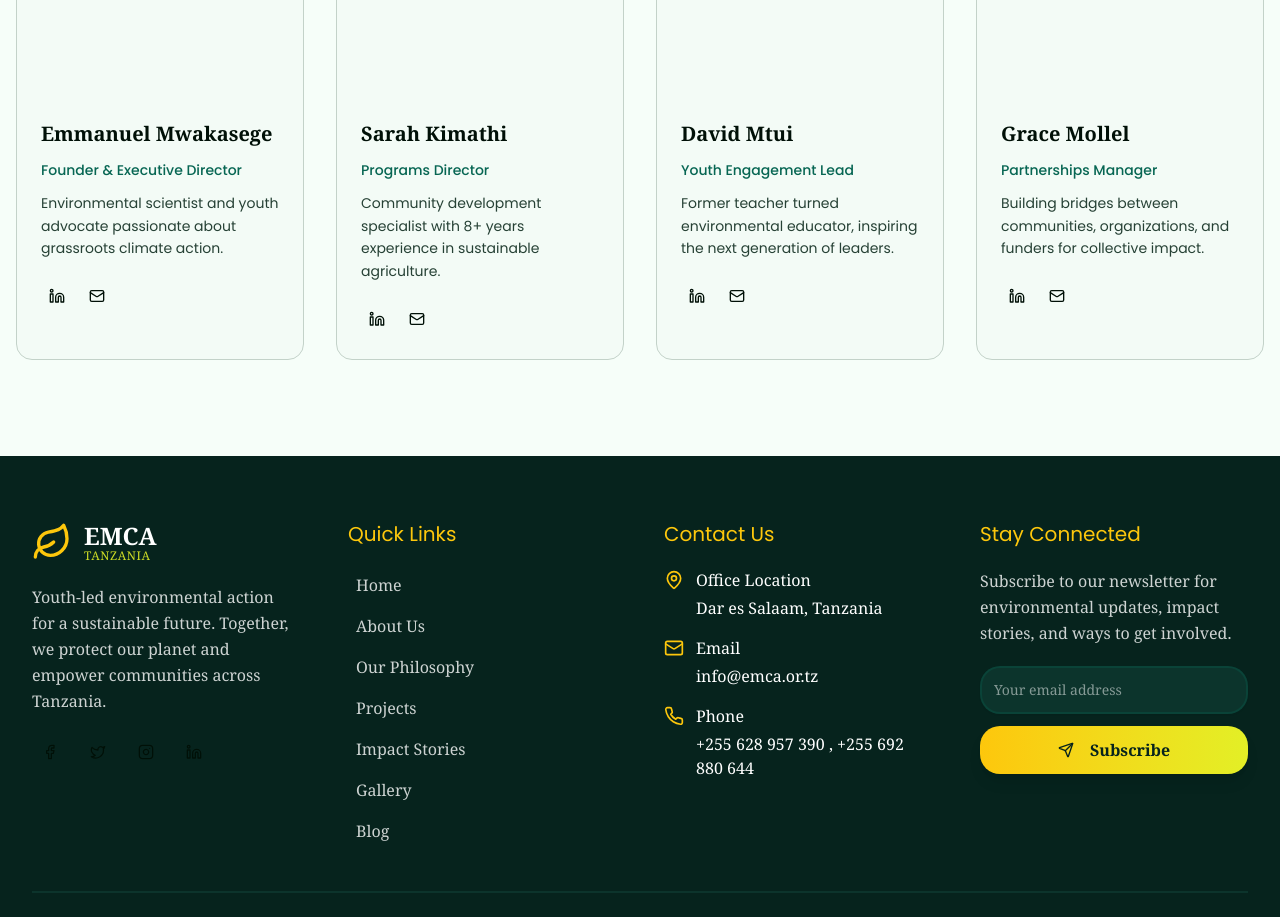
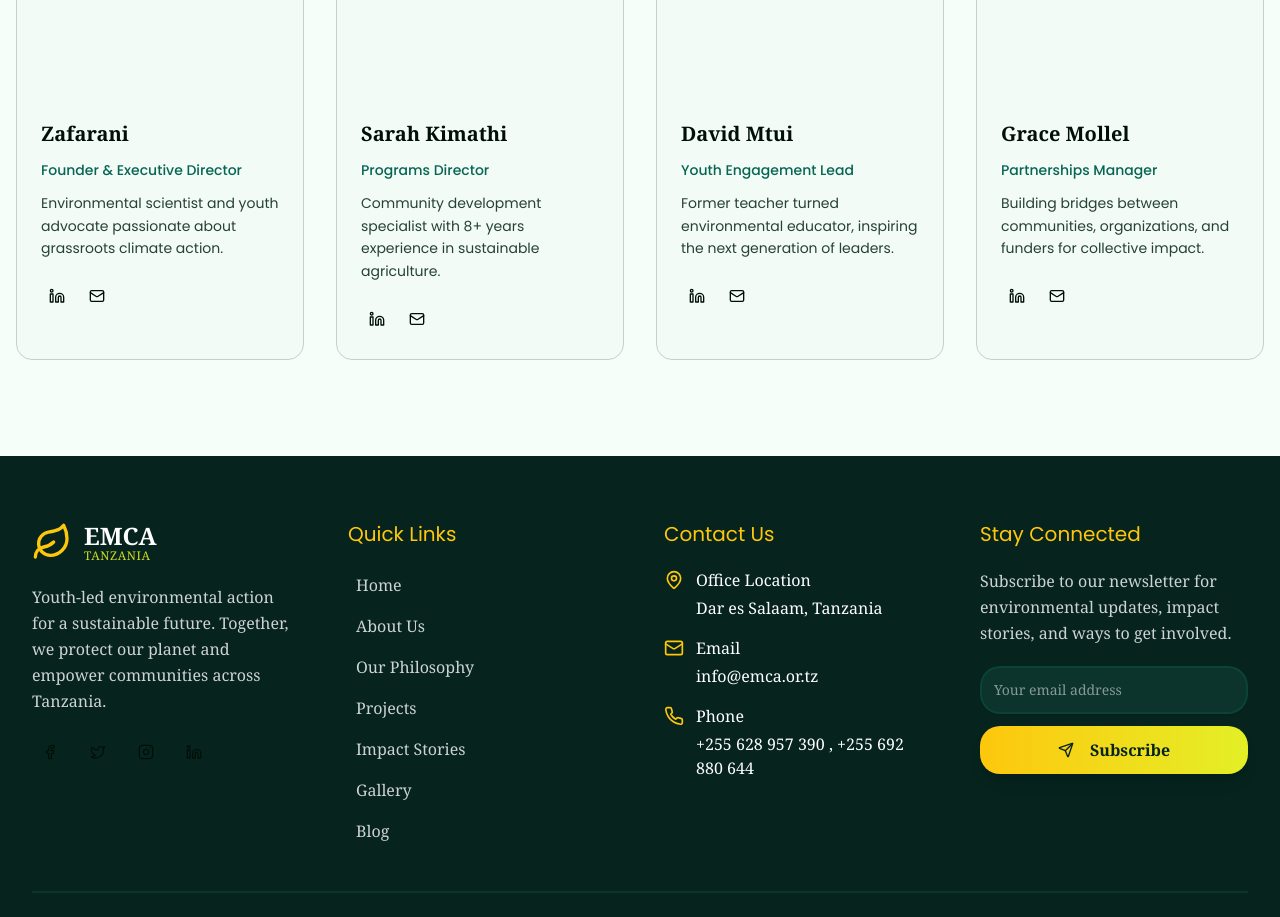
Before and after one commit to Sparkssam/EMCA-Project, a Next.js app: page /philosophy in a window 1280 px wide. Shown: the part 4000-4917 px from the top of the page. Built offline with nearby package versions, Linux system fonts and the light colour scheme; no server answers.

Commit message:
updated UI

```diff
--- a/components/philosophy/team-section.tsx
+++ b/components/philosophy/team-section.tsx
@@ -4,7 +4,7 @@ import { Button } from "@/components/ui/button"
 
 const team = [
   {
-    name: "Emmanuel Mwakasege",
+    name: "Zafarani",
     role: "Founder & Executive Director",
     bio: "Environmental scientist and youth advocate passionate about grassroots climate action.",
     image: "/team-member-1.png",
```
